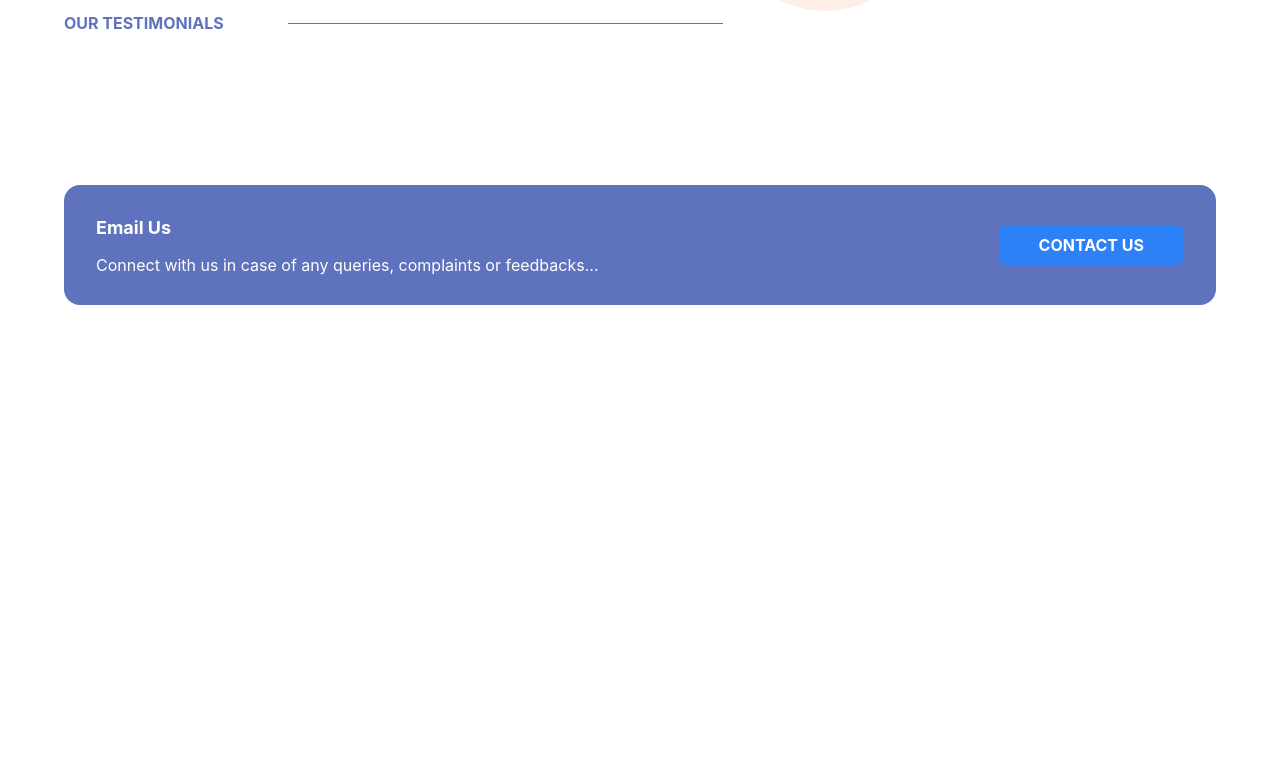
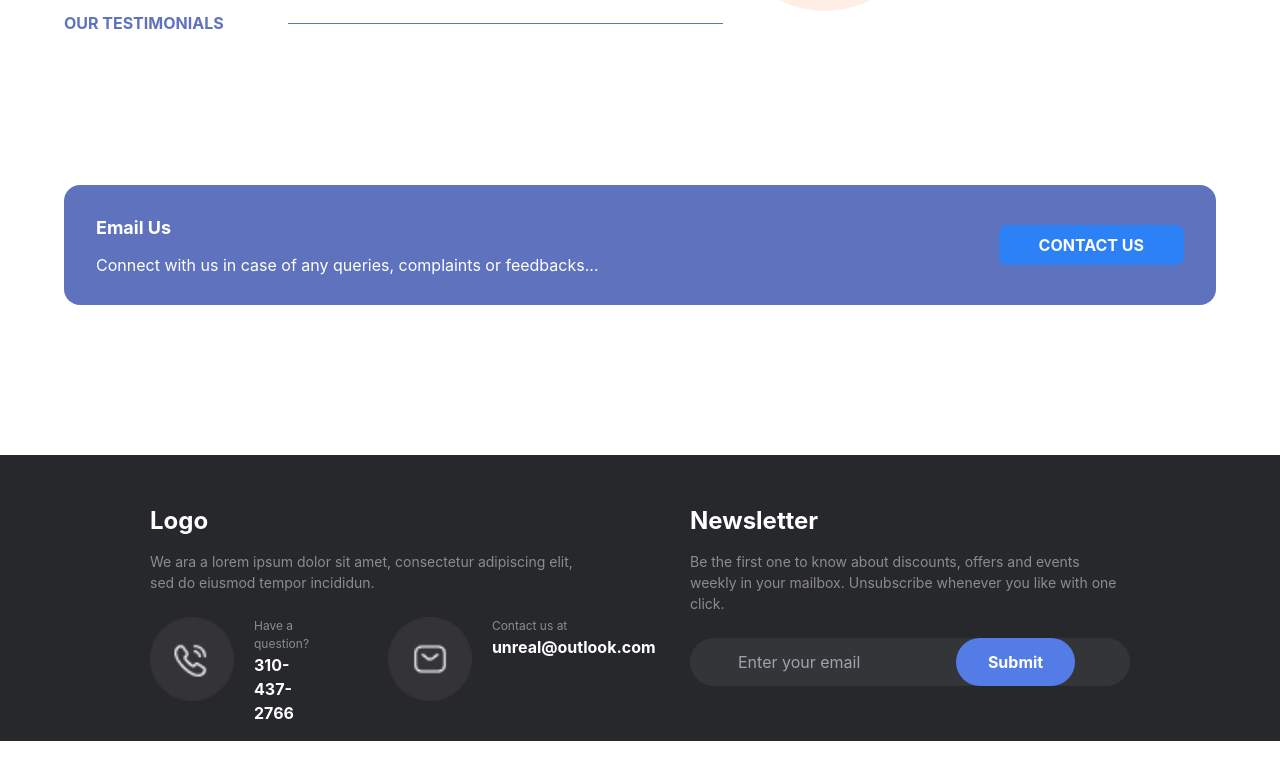
Before and after one commit to moniruzzaman01/task-DiGiLABS, a React (Create React App) app: page / in a window 1280 px wide. Shown: the part 2062-2841 px from the top of the page. Before the commit the page ends 2431 px from the top, so only its background shows below. Built offline with nearby package versions, Linux system fonts and the light colour scheme.

Commit message:
half footer done

```diff
--- /dev/null
+++ b/src/Components/Footer.js
@@ -0,0 +1,52 @@
+import React from "react";
+import call from "../assets/call.png";
+import message from "../assets/message.png";
+
+const Footer = () => {
+  return (
+    <div className=" bg-[#27282b] pt-12 pb-10 mt-[150px] ">
+      <div className=" flex px-[150px] gap-[100px] ">
+        <div className=" flex-1">
+          <h1 className=" text-[24px] font-bold text-white  ">Logo</h1>
+          <p className=" text-[14px] text-[#8c8c8c] mt-3 mb-6 ">
+            We ara a lorem ipsum dolor sit amet, consectetur adipiscing elit,
+            sed do eiusmod tempor incididun.
+          </p>
+          <div className=" flex gap-20">
+            <div className=" flex gap-5">
+              <img src={call} alt="" />
+              <div>
+                <p className=" text-[12px] text-[#8c8c8c] ">Have a question?</p>
+                <h2 className=" text-white font-bold ">310-437-2766</h2>
+              </div>
+            </div>
+            <div className=" flex gap-5">
+              <img src={message} alt="" />
+              <div>
+                <p className=" text-[12px] text-[#8c8c8c] ">Contact us at</p>
+                <h2 className=" text-white font-bold ">unreal@outlook.com</h2>
+              </div>
+            </div>
+          </div>
+        </div>
+        <div className=" flex-1">
+          <h1 className=" text-[24px] font-bold text-white  ">Newsletter</h1>
+          <p className=" text-[14px] text-[#8c8c8c] mt-3 mb-6 ">
+            Be the first one to know about discounts, offers and events weekly
+            in your mailbox. Unsubscribe whenever you like with one click.
+          </p>
+          <input
+            className=" relative px-12 py-4 h-12 rounded-full w-full bg-[#343538] "
+            type="email"
+            placeholder="Enter your email"
+          />
+          <button className=" absolute right-[16%] py-3 px-8 rounded-full bg-[#537ce6] text-white font-bold ">
+            Submit
+          </button>
+        </div>
+      </div>
+    </div>
+  );
+};
+
+export default Footer;
--- a/src/Pages/Home.js
+++ b/src/Pages/Home.js
@@ -1,6 +1,7 @@
 import React from "react";
 import Contact from "../Components/Contact";
 import Courses from "../Components/Courses";
+import Footer from "../Components/Footer";
 import Hero from "../Components/Hero";
 import Services from "../Components/Services";
 import Testimonial from "../Components/Testimonial";
@@ -13,6 +14,7 @@ const Home = () => {
       <Services />
       <Testimonial />
       <Contact />
+      <Footer />
     </div>
   );
 };
```
Also changed, not shown: src/assets/call.png (added), src/assets/message.png (added).
